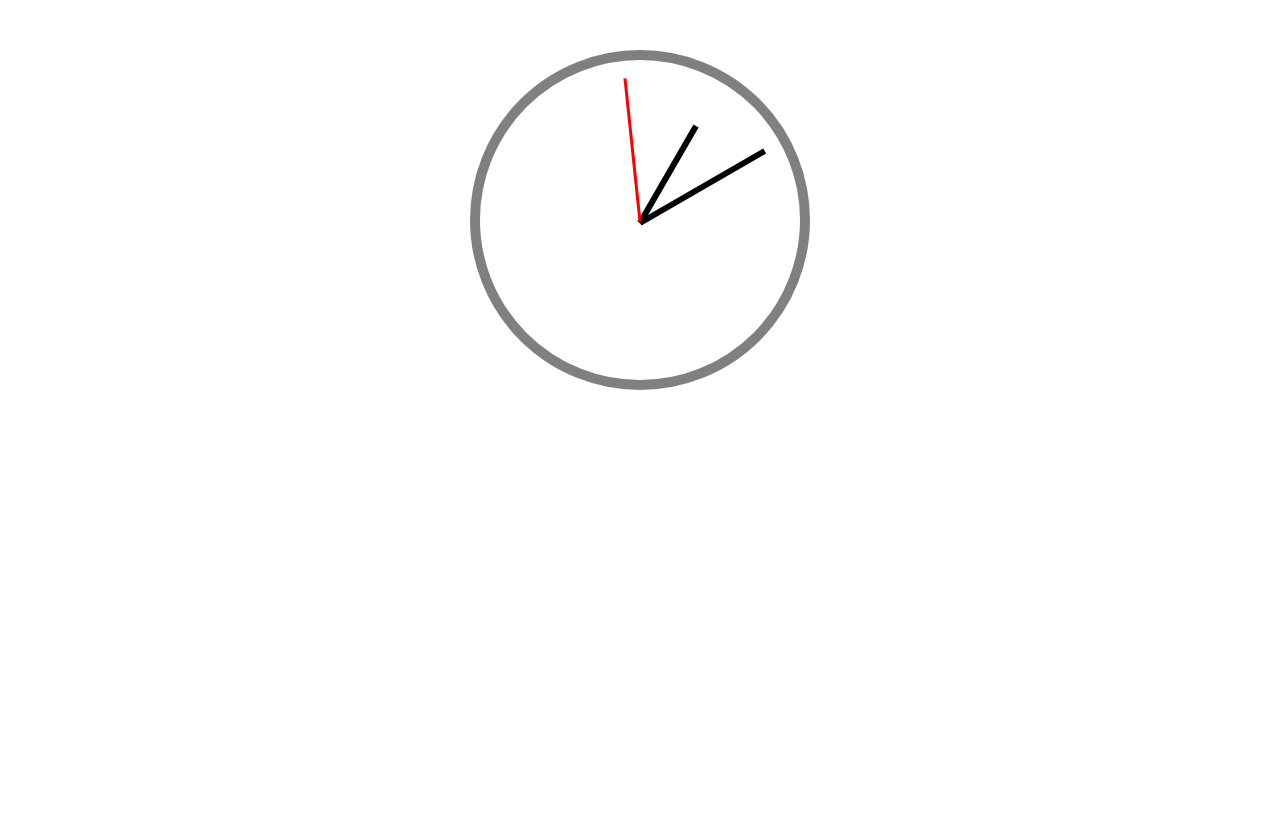
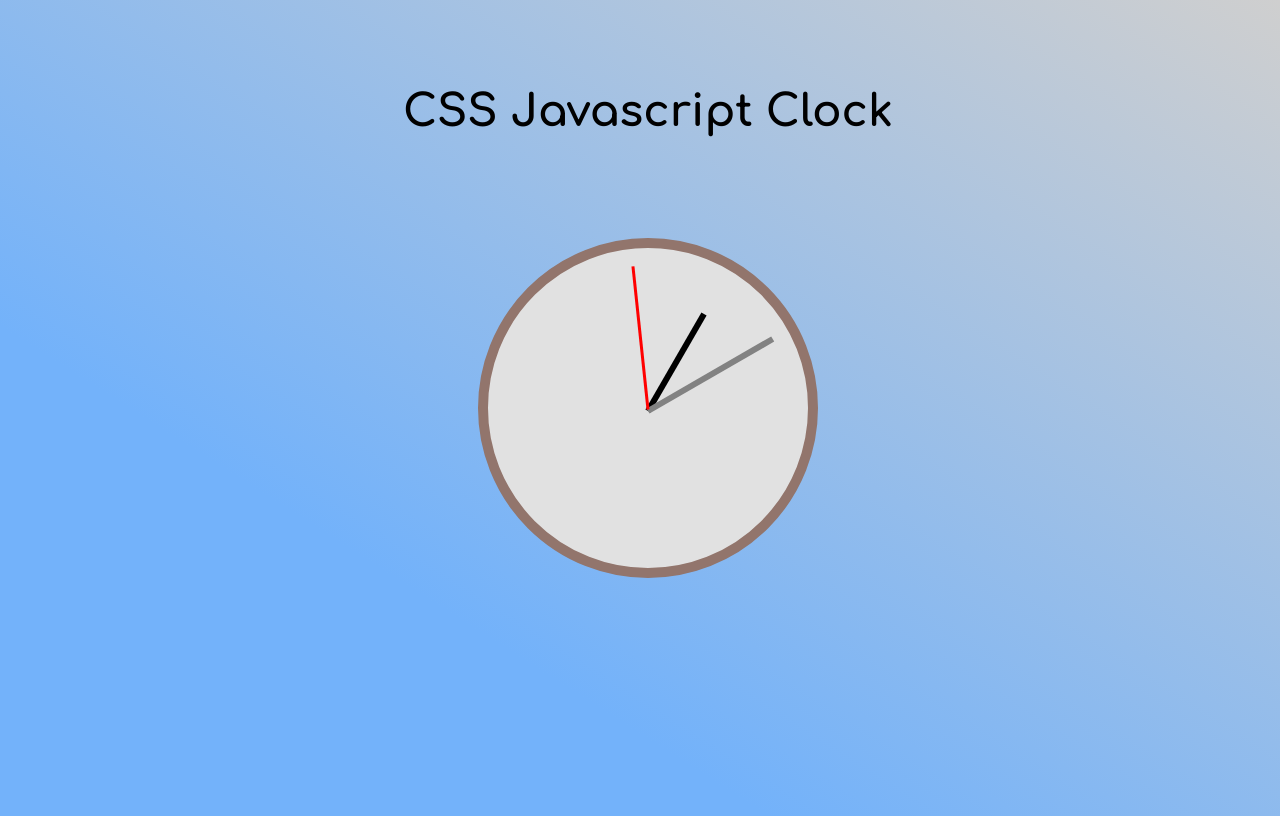
Before and after one commit to pakchrismacbook/javascript30, a plain HTML site: page 02_clock/index.html in a window 1280 px wide. Drawn offline with Linux system fonts and the light colour scheme.

Commit message:
01 02 update

```diff
--- a/01_drumKit/styles.css
+++ b/01_drumKit/styles.css
@@ -1,9 +1,17 @@
 *{ margin:0; padding:0; box-sizing:border-box; }
 body{
   position: relative;
-  background-image:linear-gradient(to left, rgba(180,165,165,.8) 20%, rgba(200,95,20,.8)), url(drumkitbg.jpg);
-  background-size:cover,cover;
+  background-image:linear-gradient(to left top, rgba(212, 212, 160, 0.8) 10%, rgba(200,95,20,.8)), url(drumkitbg.jpg);
+  background-size:cover,cover; background-position:center, center;
   width:100%; height:100vh;
+}
+
+h1{
+  font-family: 'Slabo 13px', serif;
+  font-size:3.5rem;
+  text-align:center;
+  position:absolute; top:5rem; left:50%;
+  transform:translateX(-50%);
 }
 
 .keys{
--- a/02_clock/index.html
+++ b/02_clock/index.html
@@ -3,12 +3,18 @@
   <head>
     <meta charset="utf-8">
     <title>CSS Javascript Clock</title>
+    <link href="https://fonts.googleapis.com/css?family=Comfortaa:700" rel="stylesheet">
     <style>
+      body{
+        position: relative; width:100%; height:100vh;
+        background-image:linear-gradient(to left bottom, rgb(207, 207, 207), rgb(115, 178, 250) 70%);
+      }
       .clock{
+        position: absolute; top:50%; left:50%;
+        margin:calc(-10rem - 10px) calc(-10rem - 10px);
         width:20rem; height:20rem;
-        border:10px solid gray; border-radius:50%;
-        margin:50px auto;
-        position:relative;
+        border:10px solid rgb(146, 117, 108); border-radius:50%;
+        background-color:rgb(225,225,225);
       }
       .clock-face{
         /* position:relative; */
@@ -22,11 +28,19 @@
         transition:all .1s;
       }
       .hour-hand{width:35%; height:6px; background-color:black;}
-      .minute-hand{width:45%; height:6px; background-color:black;}
+      .minute-hand{width:45%; height:6px; background-color:rgb(130, 130, 130);}
       .second-hand{width:45%; height:3px; background-color:red;}
+
+      h1{
+        font-family: 'Comfortaa', cursive; font-size:2.75rem;
+        position:absolute; top:50px;
+        width:100%; text-align:center;
+      }
     </style>
   </head>
   <body>
+
+    <h1>CSS Javascript Clock</h1>
 
     <div class="clock">
       <div class="clock-face">
```
Also changed, not shown: 01_drumKit/index.html (+1 -0 lines), 03_cssVars/index.html (+1 -1 lines).
